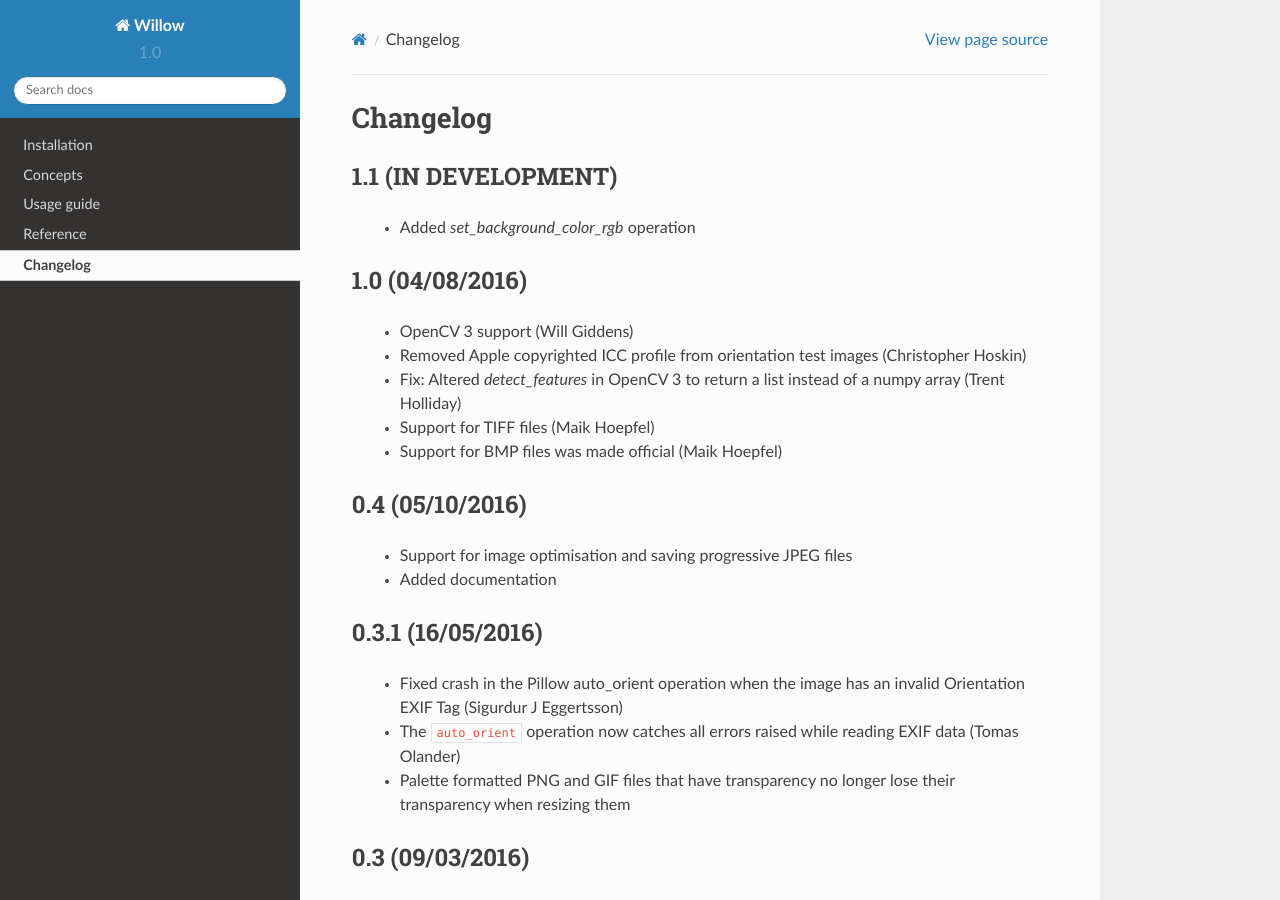
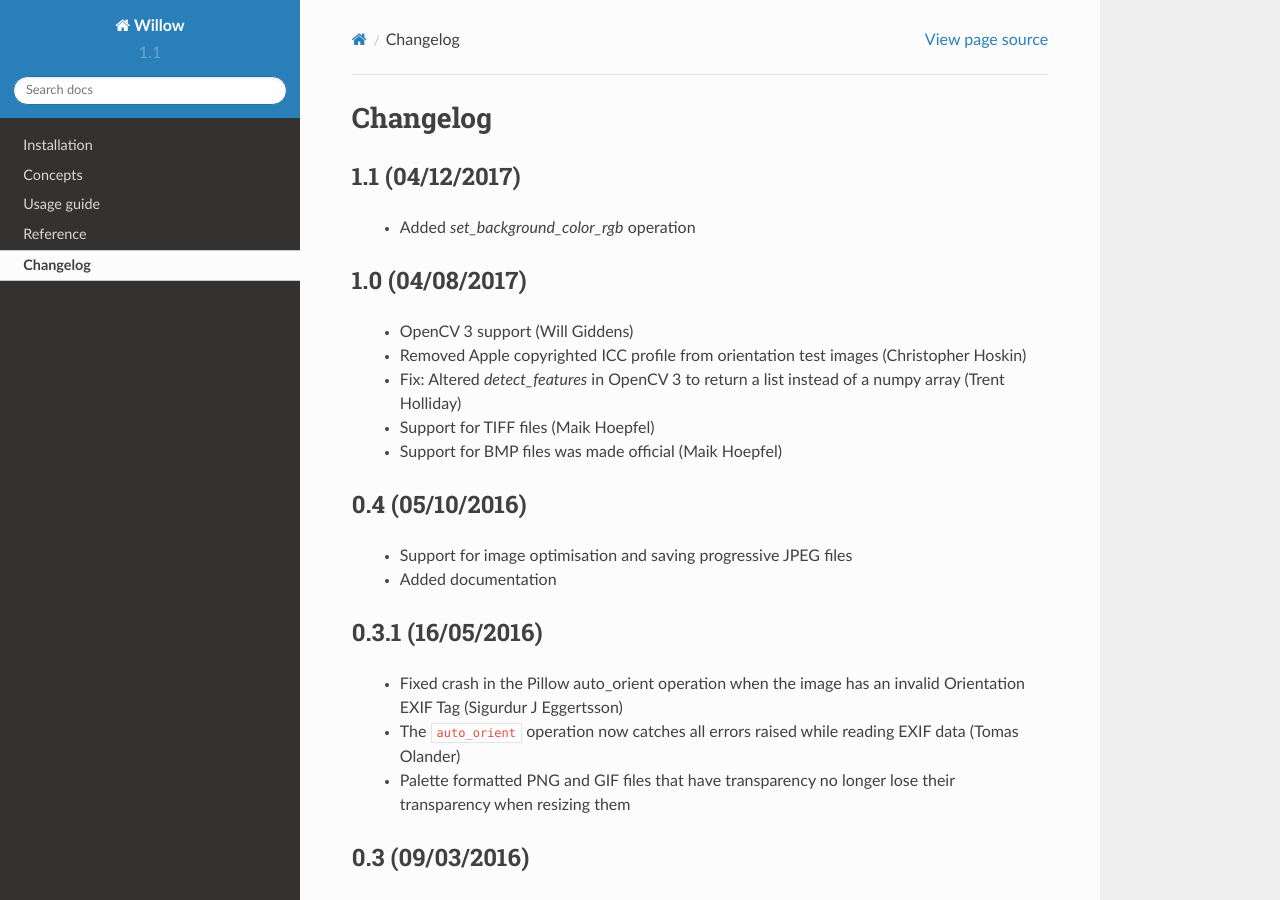
Before and after one commit to wagtail/Willow, a Sphinx documentation site: the page built from docs/changelog.rst, in a window 1280 px wide and 900 px high. Built offline with Sphinx 7.4.7 and the Read the Docs theme 2.0.0, drawn with Linux system fonts in a browser that asks for light colours.

Commit message:
This is version 1.1

```diff
--- a/docs/changelog.rst
+++ b/docs/changelog.rst
@@ -1,12 +1,12 @@
 Changelog
 =========
 
-1.1 (IN DEVELOPMENT)
---------------------
+1.1 (04/12/2017)
+----------------
 
  - Added `set_background_color_rgb` operation
 
-1.0 (04/08/2016)
+1.0 (04/08/2017)
 ----------------
 
  - OpenCV 3 support (Will Giddens)
--- a/setup.py
+++ b/setup.py
@@ -20,7 +20,7 @@ except ImportError:
 
 setup(
     name='Willow',
-    version='1.0',
+    version='1.1',
     description='A Python image library that sits on top of Pillow, Wand and OpenCV',
     author='Karl Hobley',
     author_email='karl@kaed.uk',
--- a/willow/__init__.py
+++ b/willow/__init__.py
@@ -29,4 +29,4 @@ def setup():
 setup()
 
 
-__version__ = '1.0'
+__version__ = '1.1'
```
